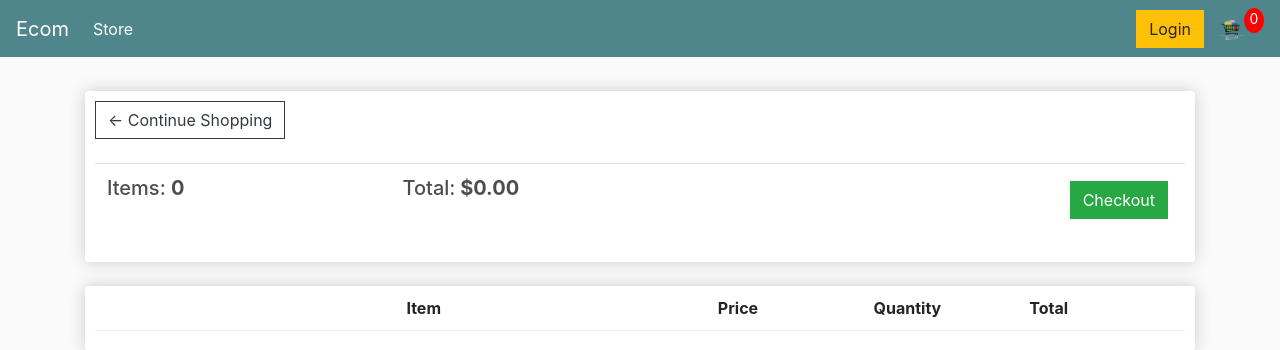
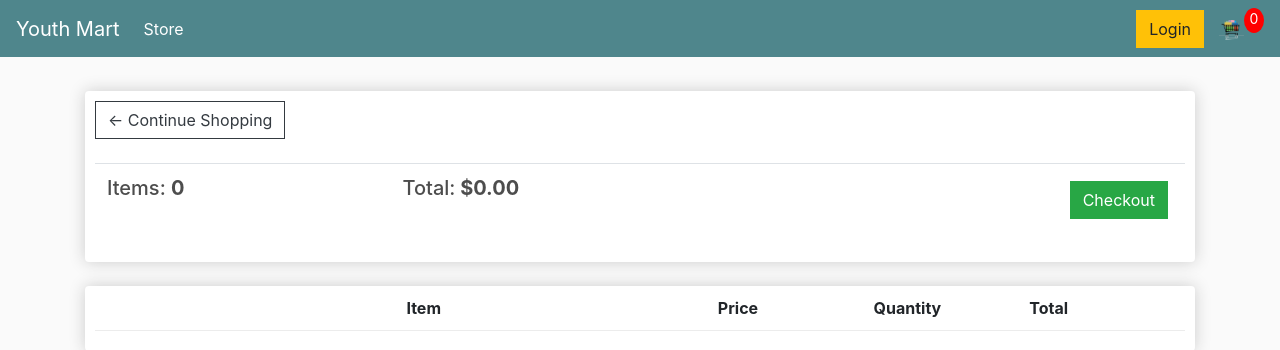
Before and after one commit to yusharth/EcommerceWebsite, a Django app: page /cart/ in a window 1280 px wide. Shown: the top 350 px of the page. Run offline with Django 4.2, Linux system fonts and the light colour scheme; lists and menus that the app fills with data are empty; parts of the project's set-up code (start-up, migrations or seed data) failed here and were passed over; some libraries are stand-ins or nearby versions.

Commit message:
hosting k liye

```diff
--- a/store/templates/store/main.html
+++ b/store/templates/store/main.html
@@ -2,9 +2,11 @@
 {% load static %}
 <html>
 <head>
-	<title>Ecom</title>
+	<title>Youth Mart</title>
 
 	<meta name="viewport" content="width=device-width, initial-scale=1, maximum-scale=1, minimum-scale=1" />
+
+	<link rel="icon" type="image/x-icon" href="/static/images/favicon.ico">
 
 	<link href="https://fonts.googleapis.com/css?family=Roboto&display=swap" rel="stylesheet">
 
@@ -66,7 +68,7 @@
 <body>
 
 	<nav class="navbar navbar-expand-lg navbar-dark bg-dark">
-	  <a class="navbar-brand" href="{% url 'store' %}">Ecom</a>
+	  <a class="navbar-brand" href="{% url 'store' %}">Youth Mart</a>
 	  <button class="navbar-toggler" type="button" data-toggle="collapse" data-target="#navbarSupportedContent" aria-controls="navbarSupportedContent" aria-expanded="false" aria-label="Toggle navigation">
 	    <span class="navbar-toggler-icon"></span>
 	  </button>
```
Also changed, not shown: db.sqlite3, static/images/Screenshot_from_2022-05-17_02-36-40.png (added), static/images/Screenshot_from_2022-05-17_02-37-58.png (added), static/images/Screenshot_from_2022-05-17_02-40-26.png (added), static/images/favicon.ico (added).
